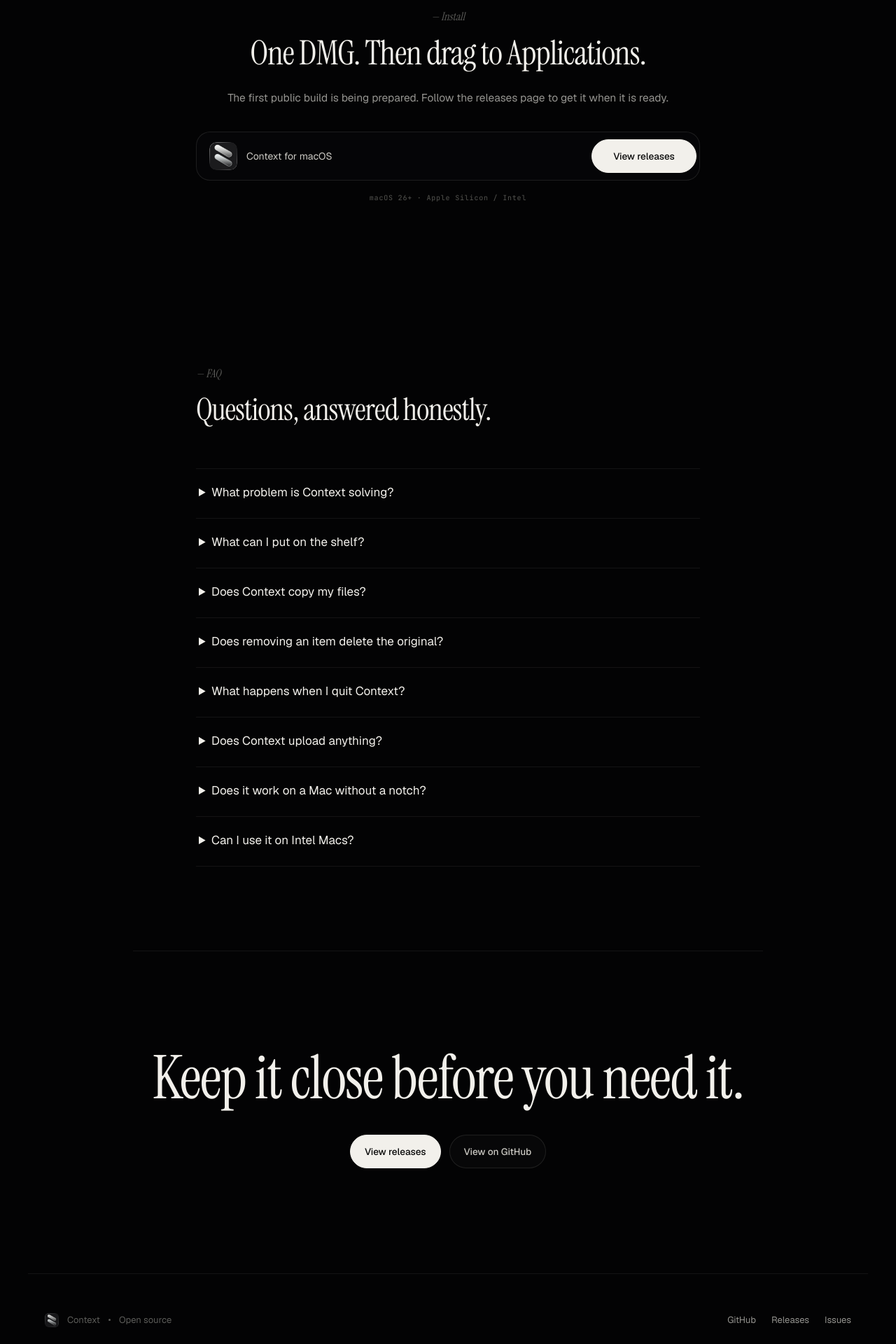
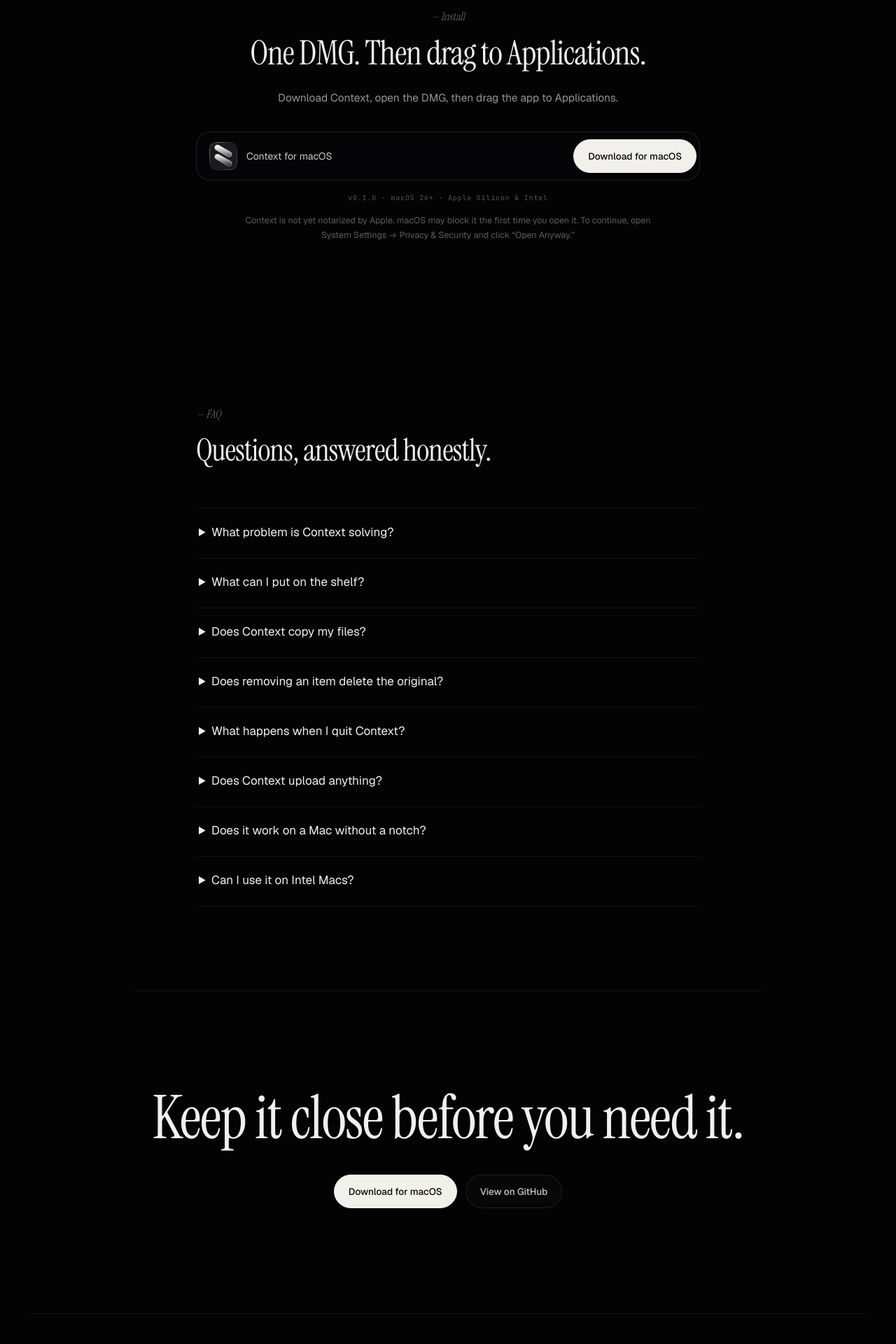
Before and after one commit to hayashiii-ghub/context, a Next.js app in the folder site/: page / in a window 1280 px wide. Shown: the part 4020-5940 px from the top of the page at 70% size. Built offline with nearby package versions, Linux system fonts and the light colour scheme.

Commit message:
Document v0.1.0 installation

```diff
--- a/site/app/context.module.css
+++ b/site/app/context.module.css
@@ -285,6 +285,7 @@
 .installName img { flex: 0 0 auto; border-radius: 10px; }
 .installBar .button { min-width: 150px; }
 .installMeta { margin: 18px 0 0; color: #555551; font-family: "Context Mono", monospace; font-size: 10px; letter-spacing: 0.08em; }
+.installNote { max-width: 610px; margin: 16px auto 0; color: var(--dim); font-size: 12.5px; line-height: 1.65; }
 
 .faq { padding-top: 122px; }
 .faq h2 { margin: 16px 0 58px; font-size: 44px; line-height: 1.15; letter-spacing: -0.02em; }
--- a/site/app/page.tsx
+++ b/site/app/page.tsx
@@ -4,6 +4,7 @@
 
 const repositoryUrl = "https://github.com/hayashiii-ghub/context";
 const releasesUrl = `${repositoryUrl}/releases`;
+const downloadUrl = `${repositoryUrl}/releases/latest/download/context-macos.dmg`;
 
 const features = [
   {
@@ -141,15 +142,18 @@
           <div className={styles.sectionNarrow}>
             <p className={styles.eyebrow}>— Install</p>
             <h2 id="install-title">One DMG. Then drag to Applications.</h2>
-            <p className={styles.centerCopy}>The first public build is being prepared. Follow the releases page to get it when it is ready.</p>
+            <p className={styles.centerCopy}>Download Context, open the DMG, then drag the app to Applications.</p>
             <div className={styles.installBar}>
               <div className={styles.installName}>
                 <Image src="/context/context-current-icon.png" width={40} height={40} alt="Context app icon" unoptimized />
                 <span>Context for macOS</span>
               </div>
-              <a className={`${styles.button} ${styles.buttonPrimary}`} href={releasesUrl}>View releases</a>
+              <a className={`${styles.button} ${styles.buttonPrimary}`} href={downloadUrl}>Download for macOS</a>
             </div>
-            <p className={styles.installMeta}>macOS 26+ · Apple Silicon / Intel</p>
+            <p className={styles.installMeta}>v0.1.0 · macOS 26+ · Apple Silicon &amp; Intel</p>
+            <p className={styles.installNote}>
+              Context is not yet notarized by Apple. macOS may block it the first time you open it. To continue, open System Settings → Privacy &amp; Security and click “Open Anyway.”
+            </p>
           </div>
         </section>
 
@@ -171,7 +175,7 @@
         <section className={styles.finalCta} aria-labelledby="final-title">
           <h2 id="final-title">Keep it close before you need it.</h2>
           <div className={styles.heroActions}>
-            <a className={`${styles.button} ${styles.buttonPrimary}`} href={releasesUrl}>View releases</a>
+            <a className={`${styles.button} ${styles.buttonPrimary}`} href={downloadUrl}>Download for macOS</a>
             <a className={`${styles.button} ${styles.buttonSecondary}`} href={repositoryUrl}>View on GitHub</a>
           </div>
         </section>
```
Also changed, not shown: 2 other files (tests, documents, lock files or other folders).
